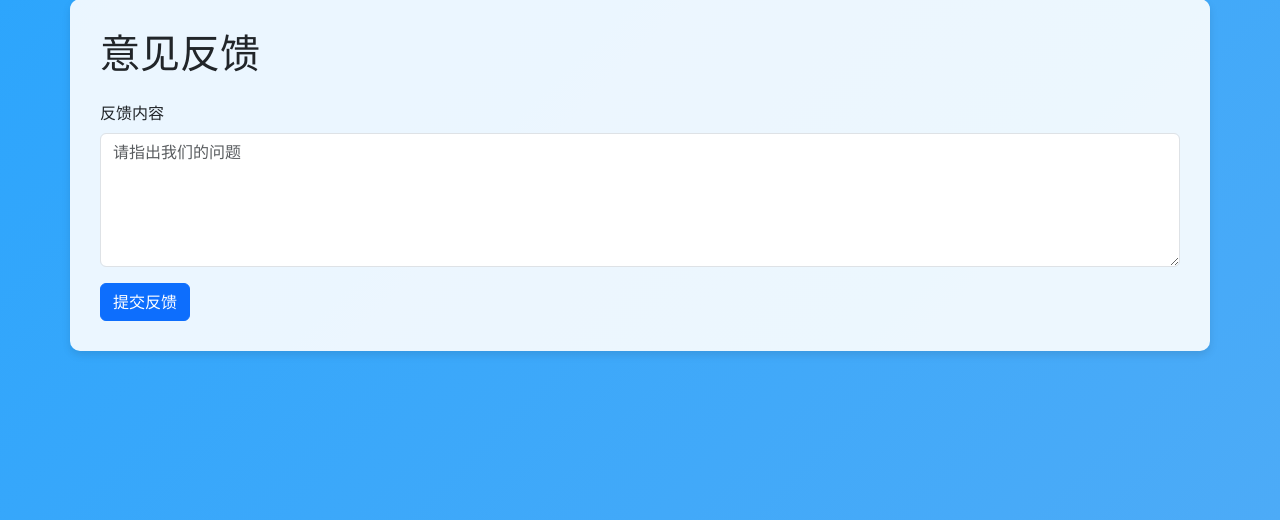
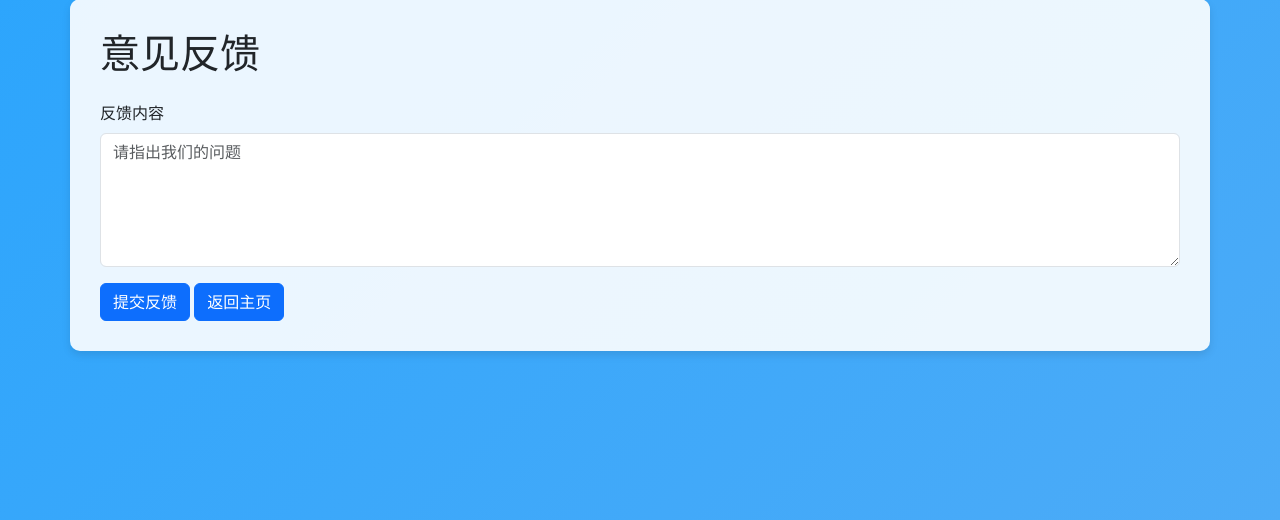
Before and after one commit to cc2259664147-crypto/Online-Booking-System, a Flask app: page /contact in a window 1280 px wide. Shown: the part 249-769 px from the top of the page. Run offline with Flask 3, Linux system fonts and the light colour scheme.

Commit message:
Add link to return home in contact form

```diff
--- a/app/templates/contact.html
+++ b/app/templates/contact.html
@@ -33,6 +33,7 @@
                     <textarea class="form-control" id="message" name="message" rows="5" placeholder="请指出我们的问题" required></textarea>
                 </div>
                 <button type="submit" class="btn btn-primary">提交反馈</button>
+                <a href="/home" class="btn btn-primary">返回主页</a>
             </form>
             {% endif %}
         </div>
```
